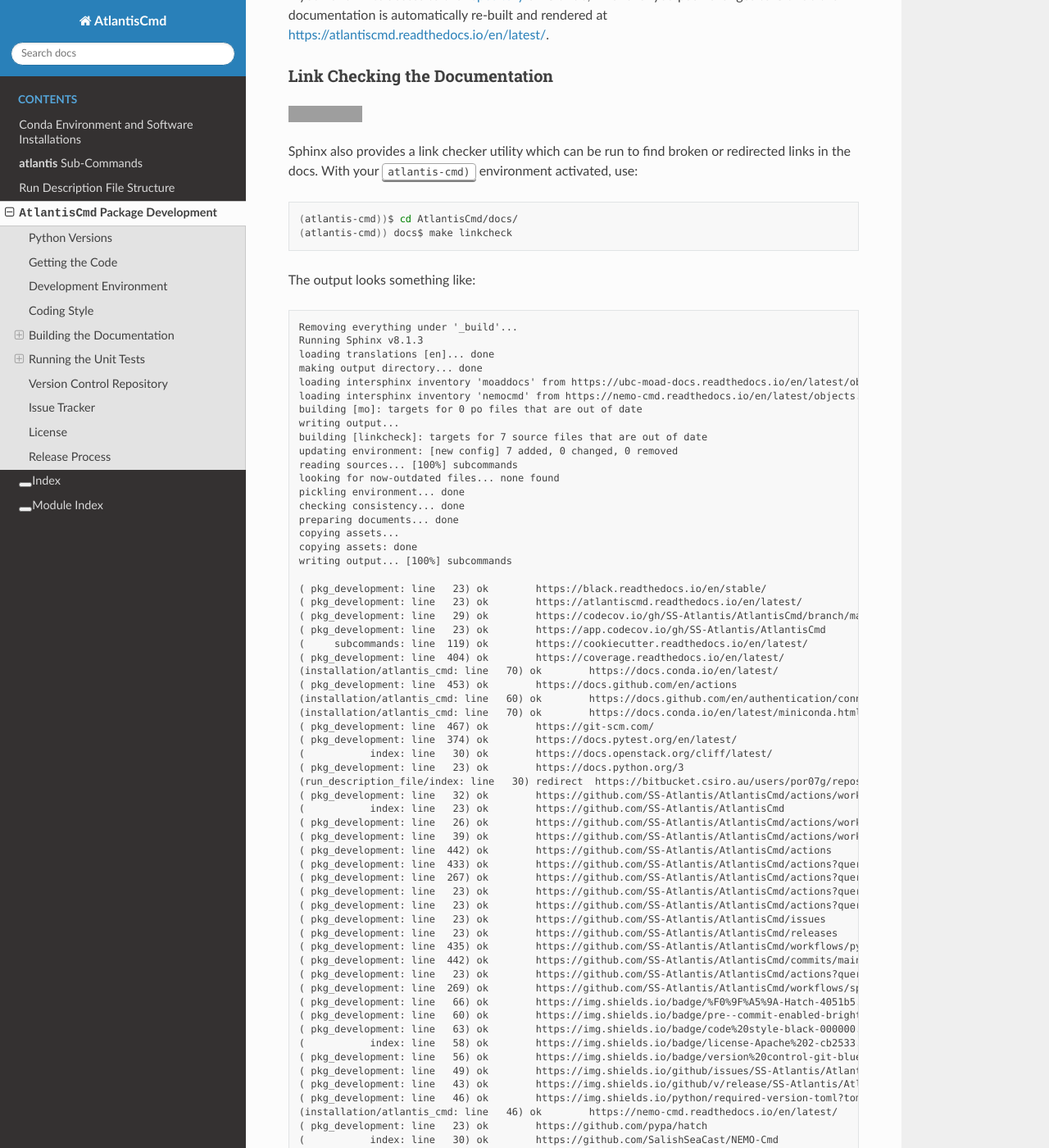
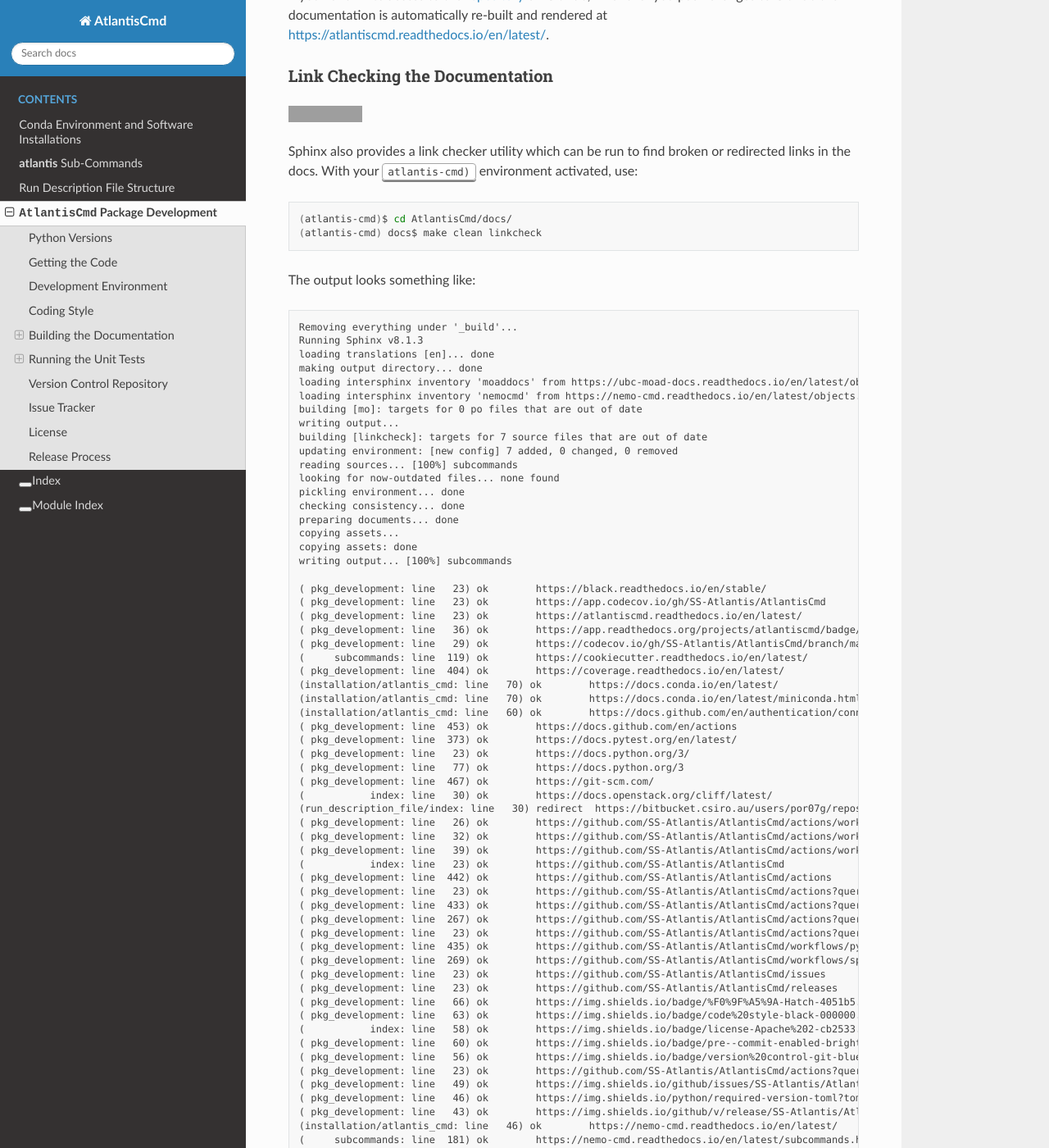
Before and after one commit to SS-Atlantis/AtlantisCmd, a Sphinx documentation site: the page built from docs/pkg_development.rst, in a window 1280 px wide and 1400 px high, scrolled down 3201 px. Shown: the whole window at 82% size. Built offline with Sphinx 7.4.7 and the Read the Docs theme 3.1.0, drawn with Linux system fonts in a browser that asks for light colours; some of the changed text lies outside the part shown; grey boxes are pictures that could not be loaded.

Commit message:
Update to support Python 3.14 (#90)
* Add Python 3.14 to GHA pytest-with-coverage workflow

Expanded the `python-version` matrix in the workflow configuration to
include Python 3.14. Initially, this is to use the workflow to test
whether all the packages that AtlantisCmd depends on have been updated to
support Python 3.14 on the conda-forge channel.

* Upgrade dev & RTD env descriptions to Python 3.14

* Update sphinx-linkcheck workflow to Python 3.14

* Update documentation to reflect Python 3.14 dev env

Updated all Python references from 3.13 to 3.14 in the documentation. Fixed
outdated ReadTheDocs and Python documentation links. Corrected minor typos and
improved command consistency in the development guide.

```diff
--- a/README.rst
+++ b/README.rst
@@ -13,7 +13,7 @@
 |                            |     :target: https://github.com/SS-Atlantis/AtlantisCmd/actions?query=workflow:CodeQL                                                                                                                |
 |                            |     :alt: CodeQL analysis                                                                                                                                                                            |
 +----------------------------+------------------------------------------------------------------------------------------------------------------------------------------------------------------------------------------------------+
-| **Documentation**          | .. image:: https://readthedocs.org/projects/atlantiscmd/badge/?version=latest                                                                                                                        |
+| **Documentation**          | .. image:: https://app.readthedocs.org/projects/atlantiscmd/badge/?version=latest                                                                                                                    |
 |                            |     :target: https://AtlantisCmd.readthedocs.io/en/latest/                                                                                                                                           |
 |                            |     :alt: Documentation Status                                                                                                                                                                       |
 |                            | .. image:: https://github.com/SS-Atlantis/AtlantisCmd/actions/workflows/sphinx-linkcheck.yaml/badge.svg                                                                                              |
@@ -24,7 +24,7 @@
 |                            |     :target: https://github.com/SS-Atlantis/AtlantisCmd/releases                                                                                                                                     |
 |                            |     :alt: Releases                                                                                                                                                                                   |
 |                            | .. image:: https://img.shields.io/python/required-version-toml?tomlFilePath=https://raw.githubusercontent.com/SS-Atlantis/AtlantisCmd/main/pyproject.toml&logo=Python&logoColor=gold&label=Python    |
-|                            |      :target: https://docs.python.org/3                                                                                                                                                              |
+|                            |      :target: https://docs.python.org/3/                                                                                                                                                             |
 |                            |      :alt: Python Version from PEP 621 TOML                                                                                                                                                          |
 |                            | .. image:: https://img.shields.io/github/issues/SS-Atlantis/AtlantisCmd?logo=github                                                                                                                  |
 |                            |     :target: https://github.com/SS-Atlantis/AtlantisCmd/issues                                                                                                                                       |
--- a/docs/pkg_development.rst
+++ b/docs/pkg_development.rst
@@ -33,7 +33,7 @@
 |                            |     :target: https://github.com/SS-Atlantis/AtlantisCmd/actions?query=workflow:CodeQL                                                                                                                |
 |                            |     :alt: CodeQL analysis                                                                                                                                                                            |
 +----------------------------+------------------------------------------------------------------------------------------------------------------------------------------------------------------------------------------------------+
-| **Documentation**          | .. image:: https://readthedocs.org/projects/atlantiscmd/badge/?version=latest                                                                                                                        |
+| **Documentation**          | .. image:: https://app.readthedocs.org/projects/atlantiscmd/badge/?version=latest                                                                                                                    |
 |                            |     :target: https://atlantiscmd.readthedocs.io/en/latest/                                                                                                                                           |
 |                            |     :alt: Documentation Status                                                                                                                                                                       |
 |                            | .. image:: https://github.com/SS-Atlantis/AtlantisCmd/actions/workflows/sphinx-linkcheck.yaml/badge.svg                                                                                              |
@@ -44,7 +44,7 @@
 |                            |     :target: https://github.com/SS-Atlantis/AtlantisCmd/releases                                                                                                                                     |
 |                            |     :alt: Releases                                                                                                                                                                                   |
 |                            | .. image:: https://img.shields.io/python/required-version-toml?tomlFilePath=https://raw.githubusercontent.com/SS-Atlantis/AtlantisCmd/main/pyproject.toml&logo=Python&logoColor=gold&label=Python    |
-|                            |      :target: https://docs.python.org/3                                                                                                                                                              |
+|                            |      :target: https://docs.python.org/3/                                                                                                                                                             |
 |                            |      :alt: Python Version from PEP 621 TOML                                                                                                                                                          |
 |                            | .. image:: https://img.shields.io/github/issues/SS-Atlantis/AtlantisCmd?logo=github                                                                                                                  |
 |                            |     :target: https://github.com/SS-Atlantis/AtlantisCmd/issues                                                                                                                                       |
@@ -198,7 +198,7 @@
 Building the Documentation
 ==========================
 
-.. image:: https://readthedocs.org/projects/atlantiscmd/badge/?version=latest
+.. image:: https://app.readthedocs.org/projects/atlantiscmd/badge/?version=latest
     :target: https://atlantiscmd.readthedocs.io/en/latest/
     :alt: Documentation Status
 
@@ -277,8 +277,8 @@
 
 .. code-block:: bash
 
-    (atlantis-cmd))$ cd AtlantisCmd/docs/
-    (atlantis-cmd)) docs$ make linkcheck
+    (atlantis-cmd)$ cd AtlantisCmd/docs/
+    (atlantis-cmd) docs$ make clean linkcheck
 
 The output looks something like:
 
@@ -304,58 +304,59 @@
     writing output... [100%] subcommands
 
     ( pkg_development: line   23) ok        https://black.readthedocs.io/en/stable/
+    ( pkg_development: line   23) ok        https://app.codecov.io/gh/SS-Atlantis/AtlantisCmd
     ( pkg_development: line   23) ok        https://atlantiscmd.readthedocs.io/en/latest/
+    ( pkg_development: line   36) ok        https://app.readthedocs.org/projects/atlantiscmd/badge/?version=latest
     ( pkg_development: line   29) ok        https://codecov.io/gh/SS-Atlantis/AtlantisCmd/branch/main/graph/badge.svg
-    ( pkg_development: line   23) ok        https://app.codecov.io/gh/SS-Atlantis/AtlantisCmd
     (     subcommands: line  119) ok        https://cookiecutter.readthedocs.io/en/latest/
     ( pkg_development: line  404) ok        https://coverage.readthedocs.io/en/latest/
     (installation/atlantis_cmd: line   70) ok        https://docs.conda.io/en/latest/
+    (installation/atlantis_cmd: line   70) ok        https://docs.conda.io/en/latest/miniconda.html
+    (installation/atlantis_cmd: line   60) ok        https://docs.github.com/en/authentication/connecting-to-github-with-ssh
     ( pkg_development: line  453) ok        https://docs.github.com/en/actions
-    (installation/atlantis_cmd: line   60) ok        https://docs.github.com/en/authentication/connecting-to-github-with-ssh
-    (installation/atlantis_cmd: line   70) ok        https://docs.conda.io/en/latest/miniconda.html
+    ( pkg_development: line  373) ok        https://docs.pytest.org/en/latest/
+    ( pkg_development: line   23) ok        https://docs.python.org/3/
+    ( pkg_development: line   77) ok        https://docs.python.org/3
     ( pkg_development: line  467) ok        https://git-scm.com/
-    ( pkg_development: line  374) ok        https://docs.pytest.org/en/latest/
     (           index: line   30) ok        https://docs.openstack.org/cliff/latest/
-    ( pkg_development: line   23) ok        https://docs.python.org/3
     (run_description_file/index: line   30) redirect  https://bitbucket.csiro.au/users/por07g/repos/salish-sea-atlantis-model/browse - with Found to https://bitbucket.csiro.au/login
+    ( pkg_development: line   26) ok        https://github.com/SS-Atlantis/AtlantisCmd/actions/workflows/pytest-with-coverage.yaml/badge.svg
     ( pkg_development: line   32) ok        https://github.com/SS-Atlantis/AtlantisCmd/actions/workflows/codeql-analysis.yaml/badge.svg
+    ( pkg_development: line   39) ok        https://github.com/SS-Atlantis/AtlantisCmd/actions/workflows/sphinx-linkcheck.yaml/badge.svg
     (           index: line   23) ok        https://github.com/SS-Atlantis/AtlantisCmd
-    ( pkg_development: line   26) ok        https://github.com/SS-Atlantis/AtlantisCmd/actions/workflows/pytest-with-coverage.yaml/badge.svg
-    ( pkg_development: line   39) ok        https://github.com/SS-Atlantis/AtlantisCmd/actions/workflows/sphinx-linkcheck.yaml/badge.svg
     ( pkg_development: line  442) ok        https://github.com/SS-Atlantis/AtlantisCmd/actions
+    ( pkg_development: line   23) ok        https://github.com/SS-Atlantis/AtlantisCmd/actions?query=workflow:CodeQL
     ( pkg_development: line  433) ok        https://github.com/SS-Atlantis/AtlantisCmd/actions?query=workflow%3Apytest-with-coverage
     ( pkg_development: line  267) ok        https://github.com/SS-Atlantis/AtlantisCmd/actions?query=workflow%3Asphinx-linkcheck
-    ( pkg_development: line   23) ok        https://github.com/SS-Atlantis/AtlantisCmd/actions?query=workflow:CodeQL
     ( pkg_development: line   23) ok        https://github.com/SS-Atlantis/AtlantisCmd/actions?query=workflow:pytest-with-coverage
+    ( pkg_development: line  435) ok        https://github.com/SS-Atlantis/AtlantisCmd/workflows/pytest-with-coverage/badge.svg
+    ( pkg_development: line  269) ok        https://github.com/SS-Atlantis/AtlantisCmd/workflows/sphinx-linkcheck/badge.svg
     ( pkg_development: line   23) ok        https://github.com/SS-Atlantis/AtlantisCmd/issues
     ( pkg_development: line   23) ok        https://github.com/SS-Atlantis/AtlantisCmd/releases
-    ( pkg_development: line  435) ok        https://github.com/SS-Atlantis/AtlantisCmd/workflows/pytest-with-coverage/badge.svg
-    ( pkg_development: line  442) ok        https://github.com/SS-Atlantis/AtlantisCmd/commits/main
-    ( pkg_development: line   23) ok        https://github.com/SS-Atlantis/AtlantisCmd/actions?query=workflow:sphinx-linkcheck
-    ( pkg_development: line  269) ok        https://github.com/SS-Atlantis/AtlantisCmd/workflows/sphinx-linkcheck/badge.svg
     ( pkg_development: line   66) ok        https://img.shields.io/badge/%F0%9F%A5%9A-Hatch-4051b5.svg
-    ( pkg_development: line   60) ok        https://img.shields.io/badge/pre--commit-enabled-brightgreen?logo=pre-commit&logoColor=white
     ( pkg_development: line   63) ok        https://img.shields.io/badge/code%20style-black-000000.svg
     (           index: line   58) ok        https://img.shields.io/badge/license-Apache%202-cb2533.svg
+    ( pkg_development: line   60) ok        https://img.shields.io/badge/pre--commit-enabled-brightgreen?logo=pre-commit&logoColor=white
     ( pkg_development: line   56) ok        https://img.shields.io/badge/version%20control-git-blue.svg?logo=github
+    ( pkg_development: line   23) ok        https://github.com/SS-Atlantis/AtlantisCmd/actions?query=workflow:sphinx-linkcheck
     ( pkg_development: line   49) ok        https://img.shields.io/github/issues/SS-Atlantis/AtlantisCmd?logo=github
+    ( pkg_development: line   46) ok        https://img.shields.io/python/required-version-toml?tomlFilePath=https://raw.githubusercontent.com/SS-Atlantis/AtlantisCmd/main/pyproject.toml&logo=Python&logoColor=gold&label=Python
     ( pkg_development: line   43) ok        https://img.shields.io/github/v/release/SS-Atlantis/AtlantisCmd?logo=github
-    ( pkg_development: line   46) ok        https://img.shields.io/python/required-version-toml?tomlFilePath=https://raw.githubusercontent.com/SS-Atlantis/AtlantisCmd/main/pyproject.toml&logo=Python&logoColor=gold&label=Python
     (installation/atlantis_cmd: line   46) ok        https://nemo-cmd.readthedocs.io/en/latest/
+    (     subcommands: line  181) ok        https://nemo-cmd.readthedocs.io/en/latest/subcommands.html#nemo-gather
+    (           index: line   30) ok        https://github.com/SalishSeaCast/NEMO-Cmd
     ( pkg_development: line   23) ok        https://github.com/pypa/hatch
-    (           index: line   30) ok        https://github.com/SalishSeaCast/NEMO-Cmd
-    (     subcommands: line  181) ok        https://nemo-cmd.readthedocs.io/en/latest/subcommands.html#nemo-gather
+    ( pkg_development: line  404) ok        https://pytest-cov.readthedocs.io/en/latest/
+    ( pkg_development: line  442) ok        https://github.com/SS-Atlantis/AtlantisCmd/commits/main
+    ( pkg_development: line   23) ok        https://pre-commit.com
     (run_description_file/index: line   25) ok        https://pyyaml.org/wiki/PyYAMLDocumentation
-    ( pkg_development: line   23) ok        https://pre-commit.com
-    ( pkg_development: line  404) ok        https://pytest-cov.readthedocs.io/en/latest/
+    (installation/atlantis_cmd: line   60) ok        https://ubc-moad-docs.readthedocs.io/en/latest/ssh_access.html#copyyourpublicsshkeytogithub
+    (           index: line   56) ok        https://www.apache.org/licenses/LICENSE-2.0
+    ( pkg_development: line   83) ok        https://www.python.org/
     ( pkg_development: line  172) ok        https://pre-commit.com/
-    (           index: line   56) ok        https://www.apache.org/licenses/LICENSE-2.0
-    (installation/atlantis_cmd: line   60) ok        https://ubc-moad-docs.readthedocs.io/en/latest/ssh_access.html#copyyourpublicsshkeytogithub
     (installation/atlantis_cmd: line   60) ok        https://ubc-moad-docs.readthedocs.io/en/latest/ssh_access.html#secureremoteaccess
-    ( pkg_development: line   83) ok        https://www.python.org/
     ( pkg_development: line  205) ok        https://www.sphinx-doc.org/en/master/usage/restructuredtext/basics.html
     ( pkg_development: line  205) ok        https://www.sphinx-doc.org/en/master/
-    ( pkg_development: line   36) ok        https://readthedocs.org/projects/atlantiscmd/badge/?version=latest
     build succeeded.
 
     Look for any errors in the above output or in _build/linkcheck/output.txt
```
Also changed, not shown: other parts of docs/pkg_development.rst (+7 -7 lines), 4 other files.
